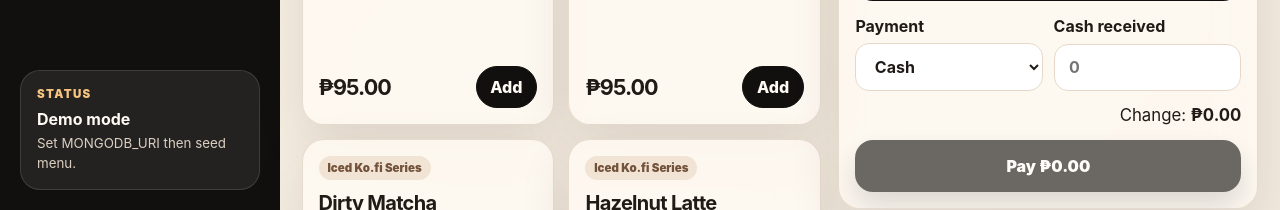
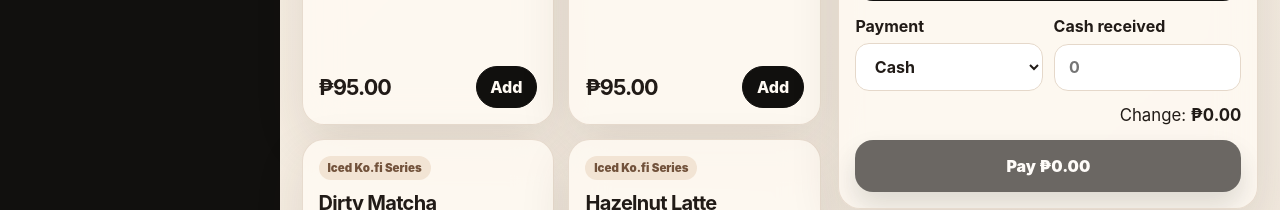
Before and after one commit to songiericsajoca0-svg/pos-system, a Next.js app: page / in a window 1280 px wide. Shown: the part 590-800 px from the top of the page. Built offline with nearby package versions, Linux system fonts and the light colour scheme; no server answers; the database is empty.

Commit message:
Remove status card from Sidebar component
Removed status display from the sidebar component.

```diff
--- a/components/Sidebar.jsx
+++ b/components/Sidebar.jsx
@@ -118,11 +118,7 @@ export default function Sidebar({ activeTab, setActiveTab, cartCount, offlineMod
           </button>
         ))}
       </nav>
-      <div className="sidebar-card">
-        <p className="eyebrow">Status</p>
-        <strong>{offlineMode ? 'Demo mode' : 'MongoDB connected'}</strong>
-        <small>{offlineMode ? 'Set MONGODB_URI then seed menu.' : 'Ready for Vercel deployment.'}</small>
-      </div>
+
     </aside>
   );
 }
```
